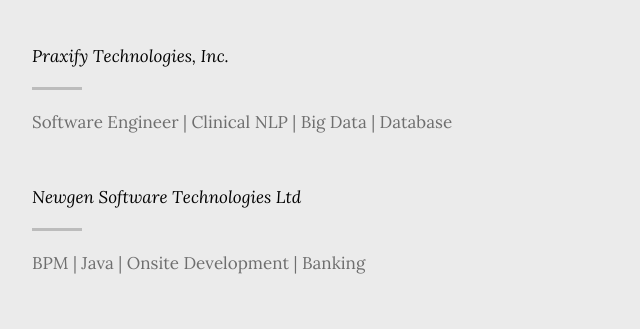
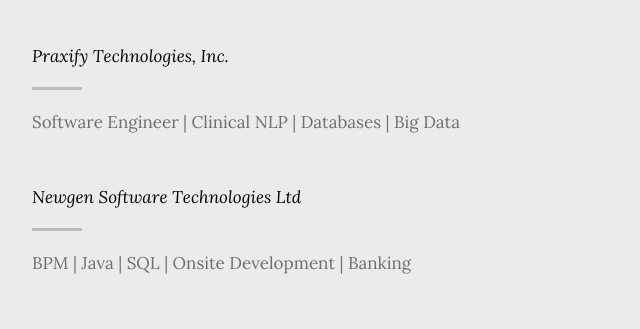
Before and after one commit to vikrantkakad/vikrantkakad.github.io, a plain HTML site: page index.html in a window 1280 px wide. Shown: the part 2640-2969 px from the top of the page, 527-1167 px from the left. Drawn offline with Linux system fonts and the light colour scheme; files whose address does not match are found by name.

Commit message:
Update index.html

```diff
--- a/index.html
+++ b/index.html
@@ -191,7 +191,7 @@
 						</div>
 						<div class="timeline-content">
 							<h4><a href="https://praxify.com/" target="_blank"><em>Praxify Technologies, Inc.</em></a></h4>
-							<p>Software Engineer | Clinical NLP | Big Data | Database</p>
+							<p>Software Engineer | Clinical NLP | Databases | Big Data </p>
 						</div>
 					</div>
 
@@ -205,7 +205,7 @@
 						</div>
 						<div class="timeline-content">
 							<h4><a href="http://www.newgensoft.com/" target="_blank"><em>Newgen Software Technologies Ltd</em></a></h4>
-							<p>BPM | Java | Onsite Development | Banking</p>
+							<p>BPM | Java | SQL | Onsite Development | Banking</p>
 						</div>
 					</div>
 				</div>
```
